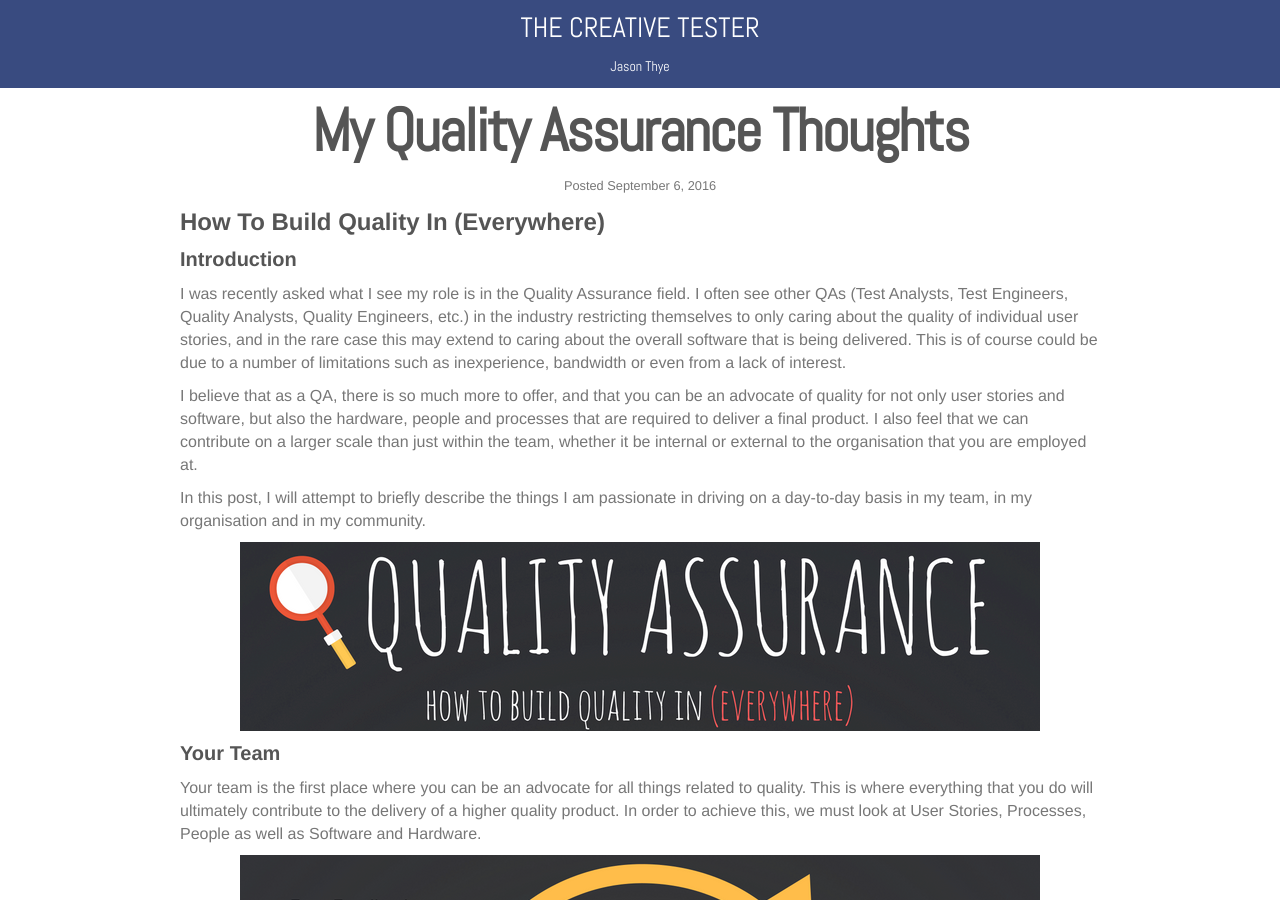
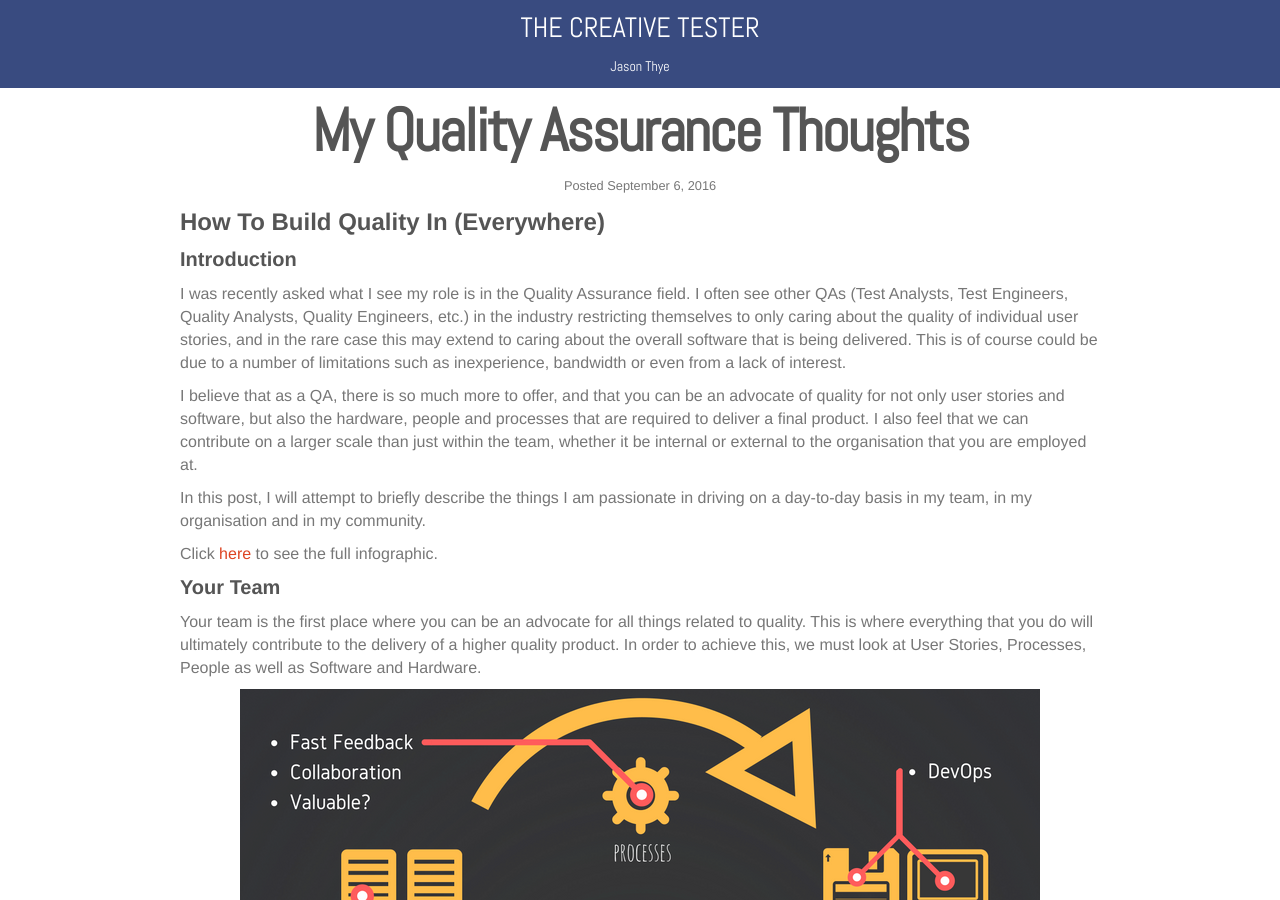
Before and after one commit to the-creative-tester/blog, a Jekyll site: the page built from _posts/2016-09-06-My-Quality-Assurance-Thoughts.md, in a window 1280 px wide and 900 px high. Built offline with Jekyll 4.4.1, drawn with Linux system fonts in a browser that asks for light colours; nearby versions of some CDN libraries.

Commit message:
update post on Quality Assurance Thoughts

```diff
--- a/_posts/2016-09-06-My-Quality-Assurance-Thoughts.md
+++ b/_posts/2016-09-06-My-Quality-Assurance-Thoughts.md
@@ -18,7 +18,7 @@ I believe that as a QA, there is so much more to offer, and that you can be an a
 
 In this post, I will attempt to briefly describe the things I am passionate in driving on a day-to-day basis in my team, in my organisation and in my community.
 
-![Quality Assurance Title](../images/Quality-Title.png){: .center-image }
+Click [here](../images/Quality.png) to see the full infographic.
 
 ### Your Team
 
```
